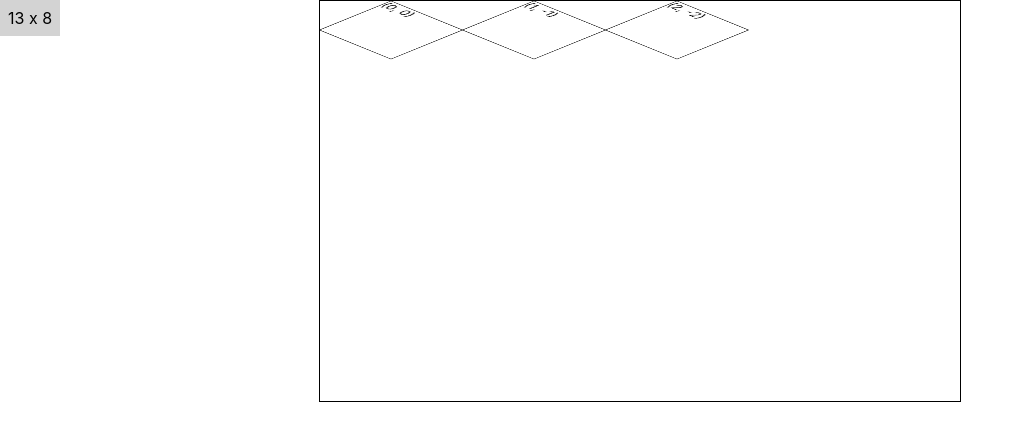
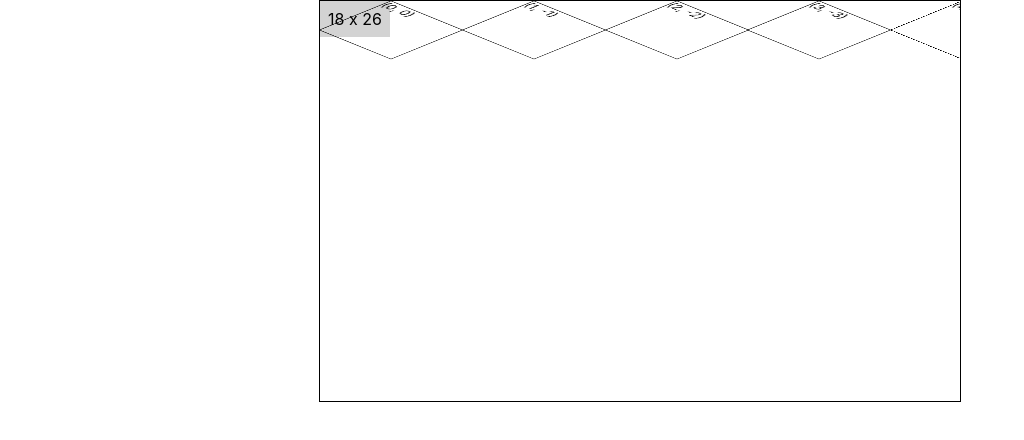
Before and after one commit to MRyutaro/sample_srpg_map_ver3, a React (Create React App) app: page / in a window 1280 px wide. Shown: the top 440 px of the page, without its empty margins (0-1024 px from the left). Built offline with nearby package versions, Linux system fonts and the light colour scheme.

Commit message:
update: 型定義

```diff
--- a/src/components/Map.tsx
+++ b/src/components/Map.tsx
@@ -1,19 +1,21 @@
 import { useEffect, useState } from "react";
 
+// 定数定義
 const TILE_SIDE_LENGTH = 100; // タイルのサイズ
 const ROTATE_X = 66; // マップの平たさ具合(deg)
 const MAP_OFFSET_X = 20; // マップのX方向のオフセット
 const MAP_OFFSET_Y = -21.7; // マップのY方向のオフセット
 
-function Tile({ x, y, children }: { x: number; y: number; children?: React.ReactNode }) {
-    const [tileHalfWidth, setTileHalfWidth] = useState<number>(0);
-    const [tileHalfHeight, setTileHalfHeight] = useState<number>(0);
+// TileProps インターフェース定義
+interface TileProps {
+    x: number;
+    y: number;
+    tileHalfWidth: number;
+    tileHalfHeight: number;
+    children?: React.ReactNode;
+}
 
-    useEffect(() => {
-        setTileHalfWidth(TILE_SIDE_LENGTH / Math.sqrt(2) + 0.7);  // 0.7は誤差補正。これがないとタイルの間のボーダーの太さが太すぎる。
-        setTileHalfHeight(TILE_SIDE_LENGTH / (Math.sqrt(2) * Math.tan((ROTATE_X * Math.PI) / 180)));
-    }, [TILE_SIDE_LENGTH]);
-
+function Tile({ x, y, tileHalfWidth, tileHalfHeight, children }: TileProps) {
     return (
         <div
             style={{
@@ -22,7 +24,9 @@ function Tile({ x, y, children }: { x: number; y: number; children?: React.React
                 height: TILE_SIDE_LENGTH,
                 left: `${MAP_OFFSET_X + x * tileHalfWidth - y * tileHalfWidth}px`,
                 top: `${
-                    MAP_OFFSET_Y + y * (tileHalfWidth * Math.cos((ROTATE_X * Math.PI) / 180)) + x * (tileHalfWidth * Math.cos((ROTATE_X * Math.PI) / 180))
+                    MAP_OFFSET_Y +
+                    y * (tileHalfWidth * Math.cos((ROTATE_X * Math.PI) / 180)) +
+                    x * (tileHalfWidth * Math.cos((ROTATE_X * Math.PI) / 180))
                 }px`,
                 transform: `rotateX(${ROTATE_X}deg) rotateZ(45deg)`,
                 border: "1px solid black",
@@ -34,28 +38,35 @@ function Tile({ x, y, children }: { x: number; y: number; children?: React.React
 }
 
 export function Map() {
-    // ここで連想配列を取得
-    // 連想配列に画像のパスを直接書くか、他の管理方法にするかは考える
-    // 連想配列のキーは、タイルの座標を表す文字列にする
-    // 例: "0,0" -> (0, 0)のタイル
-    // キーがない部分はデフォルトのタイルで埋める
-    // tilesNum.x, tilesNum.y でアクセスできるようにする
     const [tilesNum, setTilesNum] = useState({ x: 3, y: 3 });
+    const [tileHalfWidth, setTileHalfWidth] = useState<number>(0);
+    const [tileHalfHeight, setTileHalfHeight] = useState<number>(0);
+
+    useEffect(() => {
+        // タイルの幅と高さを計算して設定
+        const newTileHalfWidth = TILE_SIDE_LENGTH / Math.sqrt(2) + 0.7;
+        const newTileHalfHeight = TILE_SIDE_LENGTH / (Math.sqrt(2) * Math.tan((ROTATE_X * Math.PI) / 180));
+
+        setTileHalfWidth(newTileHalfWidth);
+        setTileHalfHeight(newTileHalfHeight);
+    }, []);
 
     useEffect(() => {
         // ウィンドウサイズが変更されたときにタイルの数を再計算
         const handleResize = () => {
             setTilesNum({
-                x: Math.ceil(window.innerWidth / TILE_SIDE_LENGTH),
-                y: Math.ceil(window.innerHeight / TILE_SIDE_LENGTH),
+                x: Math.ceil(window.innerWidth / tileHalfWidth),
+                y: Math.ceil(window.innerHeight / tileHalfHeight),
             });
         };
 
-        handleResize();
+        if (tileHalfWidth > 0 && tileHalfHeight > 0) {
+            handleResize();
+        }
 
         window.addEventListener("resize", handleResize);
         return () => window.removeEventListener("resize", handleResize);
-    }, []);
+    }, [tileHalfWidth, tileHalfHeight]);
 
     return (
         <div
@@ -63,11 +74,12 @@ export function Map() {
                 position: "relative",
                 width: "100%",
                 height: "100%",
+                overflow: "hidden",
             }}
         >
             <div
                 style={{
-                    position: "fixed",
+                    position: "absolute",
                     top: 0,
                     left: 0,
                     padding: "8px",
@@ -76,14 +88,26 @@ export function Map() {
             >
                 {tilesNum.x} x {tilesNum.y}
             </div>
-            <Tile x={0} y={0}>
+            <Tile x={0} y={0} tileHalfWidth={tileHalfWidth} tileHalfHeight={tileHalfHeight}>
                 (0, 0)
             </Tile>
-            <Tile x={1} y={-1}>
+            <Tile x={1} y={-1} tileHalfWidth={tileHalfWidth} tileHalfHeight={tileHalfHeight}>
                 (1, -1)
             </Tile>
-            <Tile x={2} y={-2}>
+            <Tile x={2} y={-2} tileHalfWidth={tileHalfWidth} tileHalfHeight={tileHalfHeight}>
                 (2, -2)
+            </Tile>
+            <Tile x={3} y={-3} tileHalfWidth={tileHalfWidth} tileHalfHeight={tileHalfHeight}>
+                (3, -3)
+            </Tile>
+            <Tile x={4} y={-4} tileHalfWidth={tileHalfWidth} tileHalfHeight={tileHalfHeight}>
+                (4, -4)
+            </Tile>
+            <Tile x={5} y={-5} tileHalfWidth={tileHalfWidth} tileHalfHeight={tileHalfHeight}>
+                (5, -5)
+            </Tile>
+            <Tile x={6} y={-6} tileHalfWidth={tileHalfWidth} tileHalfHeight={tileHalfHeight}>
+                (6, -6)
             </Tile>
         </div>
     );
```
